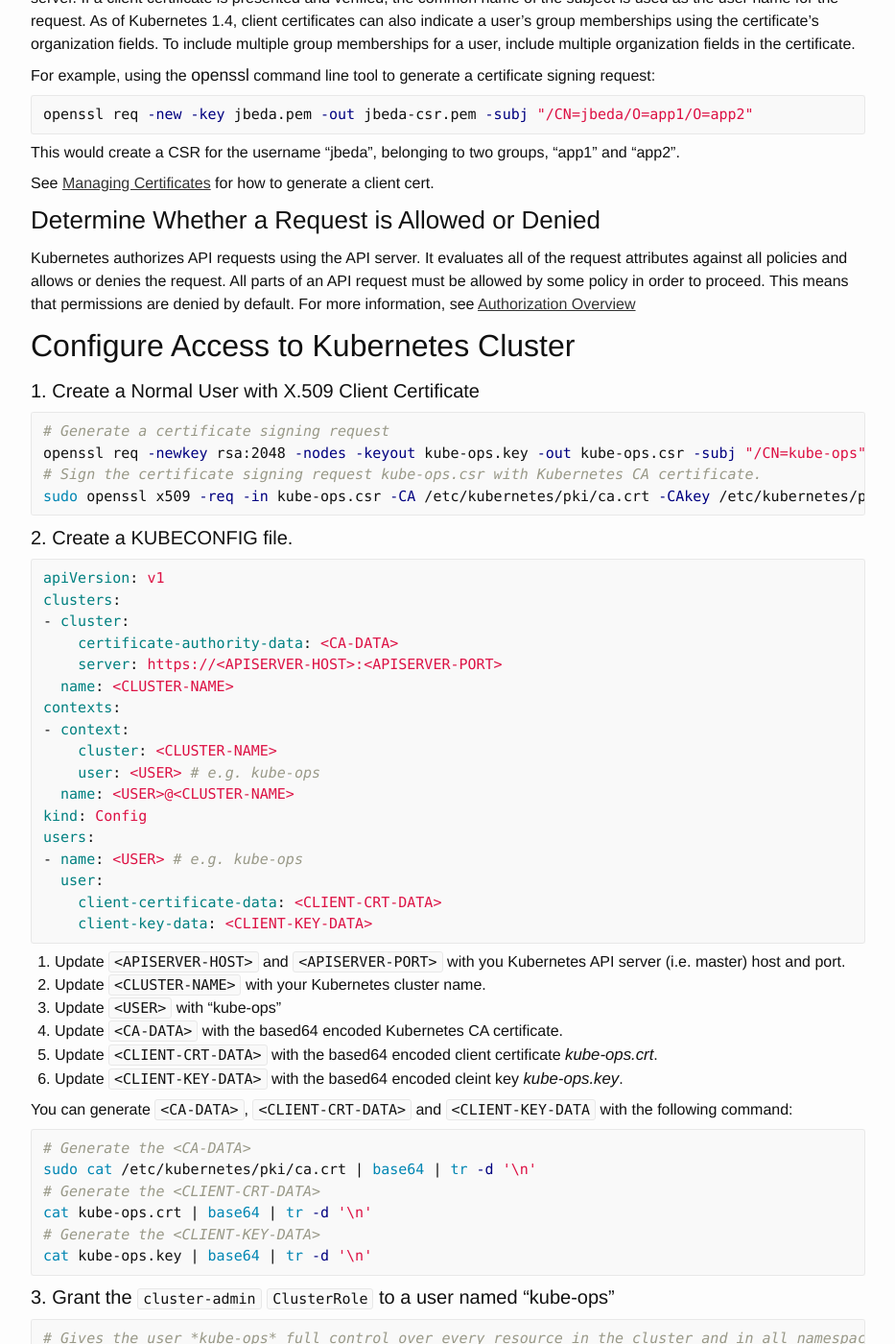
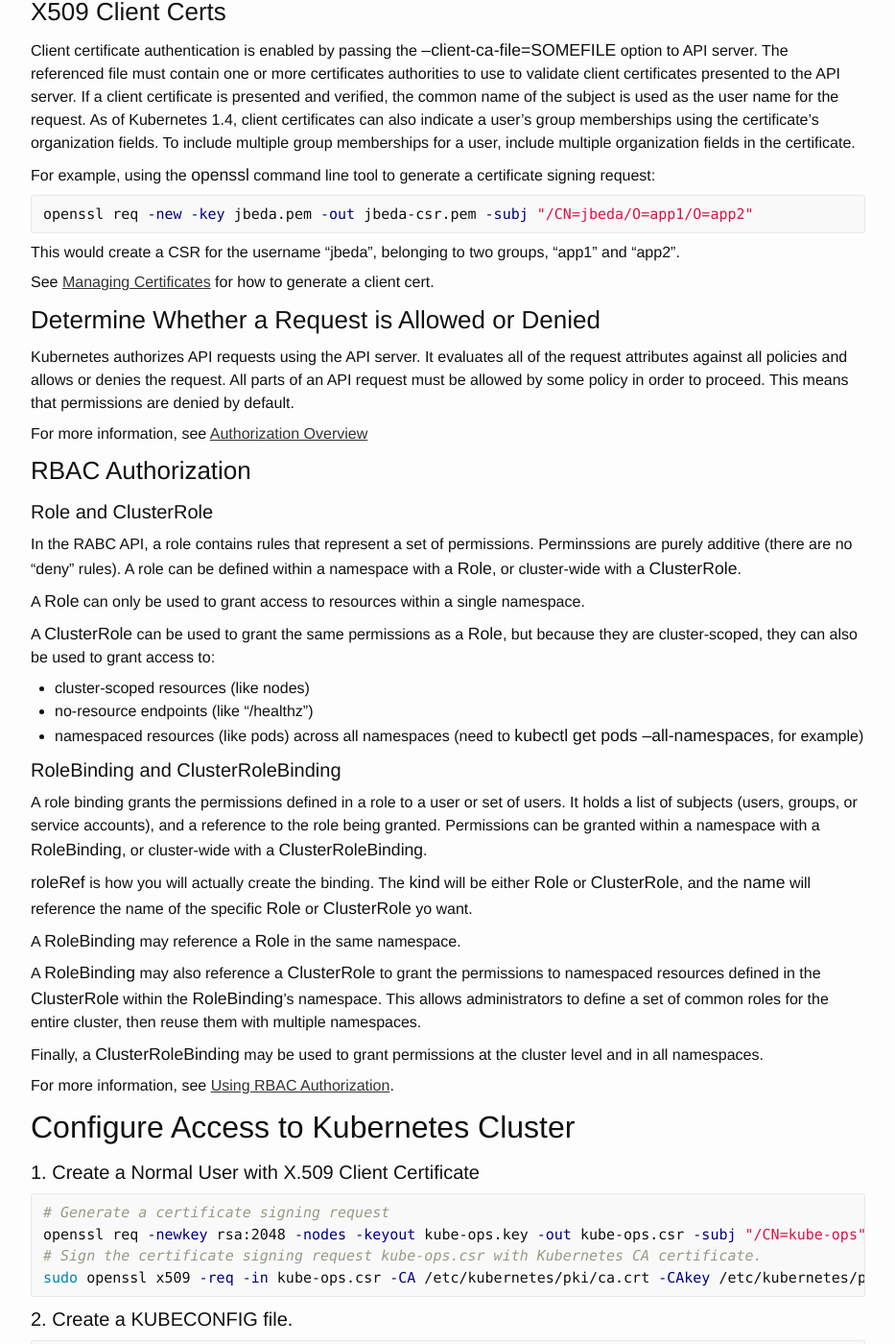
Before and after one commit to ousiax/ousiax.github.io, a Jekyll site: the page built from _posts/2019-02-01-access-kubernetes-api-with-client-certificates.md, in a window 1280 px wide and 1400 px high, scrolled down 1669 px. Shown: the whole window at 96% size, without its empty margins (173-1106 px from the left). Built offline with Jekyll 4.4.1, drawn with Linux system fonts in a browser that asks for light colours; some of the changed text lies outside the part shown.

Commit message:
Update 2019-02-01-access-kubernetes-api-with-client-certificates.md

```diff
--- a/_posts/2019-02-01-access-kubernetes-api-with-client-certificates.md
+++ b/_posts/2019-02-01-access-kubernetes-api-with-client-certificates.md
@@ -27,7 +27,9 @@
 
 In contrast, service accounts are users managed by the Kubernetes API. They are bound to specific namespaces, and created automatically by the API server or mannually through API calls. Service accounts are tied to a set of credential stored as **Secret**, which are mounted into pods allowing in-cluster processed to talk to the Kubernetes API.
 
-API requests are tied to either a normal user or a service account, or are treated as anonymous requests. This means every process inside or outside the cluster, from a human user typing **kubectl** on a workstation, to **kubelets** on nodes, to members of the control plane, must authenticate when making requests to the API server, or be treated as an anonymous user. For more information, see [Authenticating in Kubernetes](https://kubernetes.io/docs/reference/access-authn-authz/authentication/)
+API requests are tied to either a normal user or a service account, or are treated as anonymous requests. This means every process inside or outside the cluster, from a human user typing **kubectl** on a workstation, to **kubelets** on nodes, to members of the control plane, must authenticate when making requests to the API server, or be treated as an anonymous user.
+
+For more information, see [Authenticating in Kubernetes](https://kubernetes.io/docs/reference/access-authn-authz/authentication/)
 
 ### Authentication strategies
 
@@ -54,8 +56,37 @@
 
 ### Determine Whether a Request is Allowed or Denied
 
-Kubernetes authorizes API requests using the API server. It evaluates all of the request attributes against all policies and allows or denies the request. All parts of an API request must be allowed by some policy in order to proceed. This means that permissions are denied by default. For more information, see [Authorization Overview](https://kubernetes.io/docs/reference/access-authn-authz/authorization/)
+Kubernetes authorizes API requests using the API server. It evaluates all of the request attributes against all policies and allows or denies the request. All parts of an API request must be allowed by some policy in order to proceed. This means that permissions are denied by default.
 
+For more information, see [Authorization Overview](https://kubernetes.io/docs/reference/access-authn-authz/authorization/)
+
+### RBAC Authorization
+
+#### Role and ClusterRole
+
+In the RABC API, a role contains rules that represent a set of permissions. Perminssions are purely additive (there are no "deny" rules). A role can be defined within a namespace with a **Role**, or cluster-wide with a **ClusterRole**.
+
+A **Role** can only be used to grant access to resources within a single namespace.
+
+A **ClusterRole** can be used to grant the same permissions as a **Role**, but because they are cluster-scoped, they can also be used to grant access to:
+
+- cluster-scoped resources (like nodes)
+- no-resource endpoints (like "/healthz")
+- namespaced resources (like pods) across all namespaces (need to **kubectl get pods --all-namespaces**, for example)
+
+#### RoleBinding and ClusterRoleBinding
+
+A role binding grants the permissions defined in a role to a user or set of users. It holds a list of subjects (users, groups, or service accounts), and a reference to the role being granted. Permissions can be granted within a namespace with a **RoleBinding**, or cluster-wide with a **ClusterRoleBinding**.
+
+**roleRef** is how you will actually create the binding. The **kind** will be either **Role** or **ClusterRole**, and the **name** will reference the name of the specific **Role** or **ClusterRole** yo want.
+
+A **RoleBinding** may reference a **Role** in the same namespace.
+
+A **RoleBinding** may also reference a **ClusterRole** to grant the permissions to namespaced resources defined in the **ClusterRole** within the **RoleBinding**'s namespace. This allows administrators to define a set of common roles for the entire cluster, then reuse them with multiple namespaces.
+
+Finally, a **ClusterRoleBinding** may be used to grant permissions at the cluster level and in all namespaces.
+
+For more information, see [Using RBAC Authorization](https://kubernetes.io/docs/reference/access-authn-authz/rbac/).
 ## Configure Access to Kubernetes Cluster
 
 #### 1. Create a Normal User with X.509 Client Certificate
```
